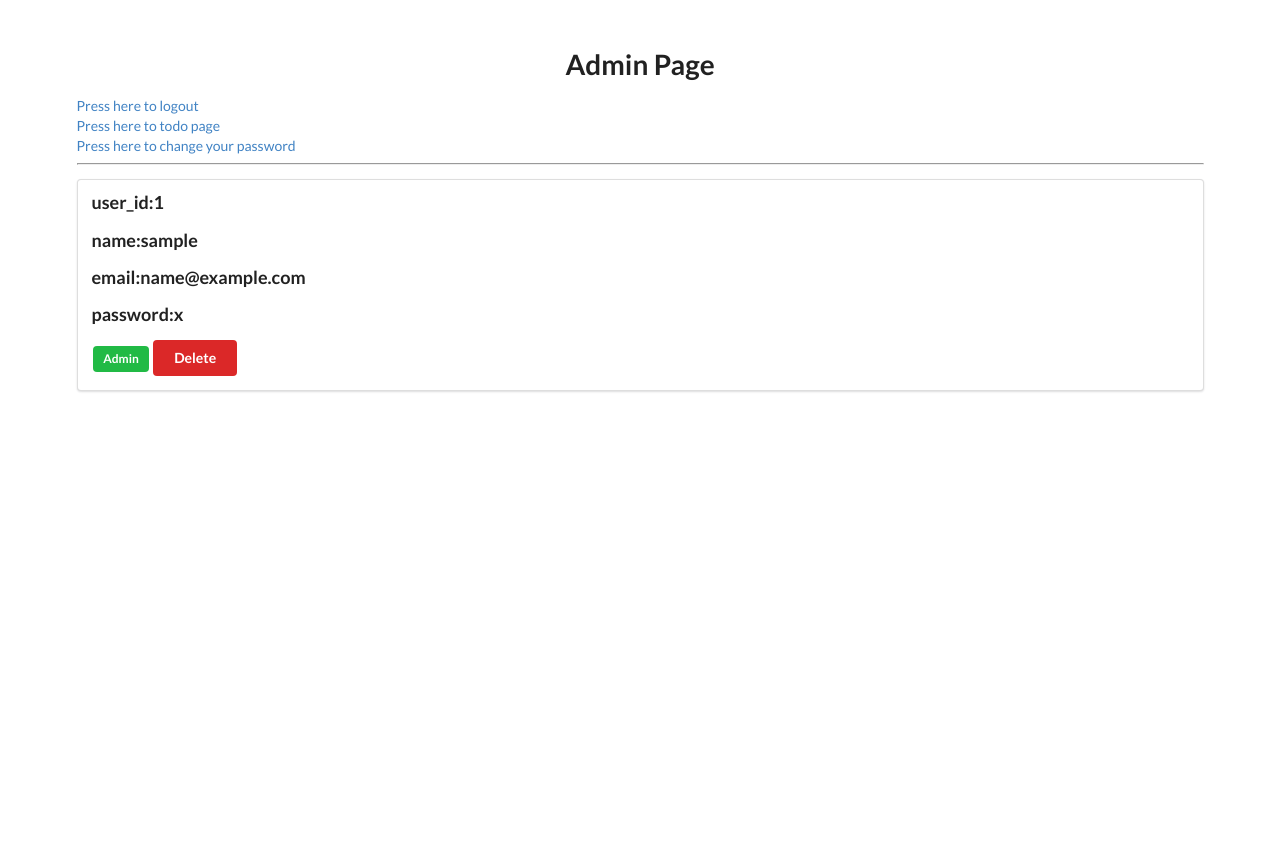
After one commit to lShoichil/flask-rest-api, a Flask app: page /admin_page in a window 1280 px wide. The commit adds this page. Run offline with Flask 2, Linux system fonts and the light colour scheme; a user stored in the database is signed in; tables that the repository leaves empty hold one stand-in row (values such as "Sample post").

Commit message:
add change password and admin mode

```diff
--- a/ToDo/routes.py
+++ b/ToDo/routes.py
@@ -10,7 +10,14 @@ from itsdangerous import SignatureExpired
 
 from ToDo import bcrypt, db, mail
 from ToDo.config import s
-from ToDo.models import User, Todo, LoginForm, RegisterForm
+from ToDo.models import (
+    User,
+    Todo,
+    LoginForm,
+    RegisterForm,
+    AdminForm,
+    ChangePasswordForm,
+)
 
 main_routes = Blueprint("main", __name__, template_folder="templates")
 
@@ -20,11 +27,21 @@ def home():
     return render_template("home.html")
 
 
+@main_routes.route("/admin_page", methods=["GET", "POST"])
+@login_required
+def go_admin_page():
+    if current_user.admin:
+        user_list = User.query.filter_by().all()
+        return render_template("admin_page.html", user_list=user_list)
+    else:
+        return redirect(url_for("main.login"))
+
+
 @main_routes.route("/login", methods=["GET", "POST"])
 def login():
     form = LoginForm()
     if form.validate_on_submit():
-        user = User.query.filter_by(username=form.email.data).first()
+        user = User.query.filter_by(email=form.email.data).first()
         if user:
             if bcrypt.check_password_hash(user.password, form.password.data):
                 login_user(user)
@@ -32,10 +49,24 @@ def login():
     return render_template("login.html", form=form)
 
 
-@main_routes.route("/todo_lists", methods=["GET", "POST"])
-@login_required
-def todo_lists():
-    return render_template("todo.html")
+@main_routes.route("/register", methods=["GET", "POST"])
+def register():
+    form = RegisterForm()
+    if form.validate_on_submit():
+        user = User.query.filter_by(email=form.email.data).first()
+        if not user:
+            hashed_password = bcrypt.generate_password_hash(form.password.data)
+            new_user = User(
+                username=form.username.data,
+                email=form.email.data,
+                password=hashed_password,
+                admin=0,
+            )
+            db.session.add(new_user)
+            db.session.commit()
+            return redirect(url_for("main.login"))
+
+    return render_template("register.html", form=form)
 
 
 @main_routes.route("/logout", methods=["GET", "POST"])
@@ -45,23 +76,37 @@ def logout():
     return redirect(url_for("main.login"))
 
 
-@main_routes.route("/register", methods=["GET", "POST"])
-def register():
-    form = RegisterForm()
-    if form.validate_on_submit():
-        hashed_password = bcrypt.generate_password_hash(form.password.data)
-        new_user = User(username=form.username.data, email=form.email.data, password=hashed_password)
-        db.session.add(new_user)
+@main_routes.route("/update_to_admin", methods=["GET", "POST"])
+def update_to_admin():
+    form = AdminForm()
+    user = User.query.filter_by(email=form.email.data).first()
+    if user:
+        user.admin = not user.admin
         db.session.commit()
-        return redirect(url_for("main.login"))
+        return "<h1>User update!</h1>"
 
-    return render_template("register.html", form=form)
+    return render_template("update_to_admin.html", form=form)
+
+
+@main_routes.route("/admin_page/delete/<int:user_id>")
+def delete_user(user_id):
+    if user_id != current_user.id:
+        user = User.query.filter_by(id=user_id).first()
+        todo_list = Todo.query.filter_by(user_id=user.id).all()
+        for todo in todo_list:
+            db.session.delete(todo)
+        db.session.delete(user)
+        db.session.commit()
+    return redirect(url_for("main.go_admin_page"))
 
 
 @main_routes.route("/todo")
 def go_todo():
     try:
-        todo_list = Todo.query.filter_by(user_id=current_user.id).all()
+        if not current_user.admin:
+            todo_list = Todo.query.filter_by(user_id=current_user.id).all()
+        elif current_user.admin:
+            todo_list = Todo.query.filter_by().all()
         return render_template("todo.html", todo_list=todo_list)
     except AttributeError:
         flash("Сначала залогинься!", "success")
@@ -79,7 +124,10 @@ def add():
 
 @main_routes.route("/todo/update/<int:todo_id>")
 def update(todo_id):
-    todo = Todo.query.filter_by(user_id=current_user.id, id=todo_id).first()
+    if not current_user.admin:
+        todo = Todo.query.filter_by(user_id=current_user.id, id=todo_id).first()
+    elif current_user.admin:
+        todo = Todo.query.filter_by(id=todo_id).first()
     todo.complete = not todo.complete
     db.session.commit()
     return redirect(url_for("main.go_todo"))
@@ -87,35 +135,48 @@ def update(todo_id):
 
 @main_routes.route("/todo/delete/<int:todo_id>")
 def delete(todo_id):
-    todo = Todo.query.filter_by(user_id=current_user.id, id=todo_id).first()
+    if not current_user.admin:
+        todo = Todo.query.filter_by(user_id=current_user.id, id=todo_id).first()
+    elif current_user.admin:
+        todo = Todo.query.filter_by(id=todo_id).first()
     db.session.delete(todo)
     db.session.commit()
     return redirect(url_for("main.go_todo"))
 
 
-@main_routes.route('/confirm_email', methods=['GET', 'POST'])
-def index():
-    if request.method == 'GET':
-        return '<form action="/confirm_email" method="POST"><input name="email"><input type="submit"></form>'
-
-    email = request.form['email']
-    token = s.dumps(email, salt='email-confirm')
-
-    msg = Message('Confirm Email', sender='teamsuppormail@yandex.ru', recipients=[email])
-
-    link = url_for('main.confirm_email', token=token, _external=True)
-
-    msg.body = 'Your link is {}'.format(link)
-
-    mail.send(msg)
-
-    return '<h1>The email you entered is {}. The token is {}</h1>'.format(email, token)
+@main_routes.route("/change_password", methods=["GET", "POST"])
+def prechange_password():
+    try:
+        user = User.query.filter_by(id=current_user.id).first()
+        if request.method == "GET":
+            return '<form action="/change_password" method="POST"><input name="email"><input type="submit"></form>'
+        email = request.form["email"]
+        token = s.dumps(email, salt="email-confirm")
+        msg = Message(
+            "Confirm Email", sender="teamsuppormail@yandex.ru", recipients=[email]
+        )
+        link = url_for("main.change_password", token=token, _external=True)
+        msg.body = "Your link is {}".format(link)
+        mail.send(msg)
+        return "<h1>The email you entered is {}. The token is {}</h1>".format(
+            email, token
+        )
+    except AttributeError:
+        return redirect(url_for("main.login"))
 
 
-@main_routes.route('/confirm_email/<token>')
-def confirm_email(token):
+@main_routes.route("/change_your_new_password/<token>", methods=["GET", "POST"])
+def change_password(token):
+    form = ChangePasswordForm(request.form)
     try:
-        email = s.loads(token, salt='email-confirm', max_age=3600)
+        email = s.loads(token, salt="email-confirm", max_age=3600)
     except SignatureExpired:
-        return '<h1>The token is expired!</h1>'
-    return '<h1>The token works!</h1>'
+        return "<h1>The token is expired!</h1>"
+    user = User.query.filter_by(email=email).first()
+    if user and form.password.data:
+        hashed_password = bcrypt.generate_password_hash(form.password.data)
+        user.password = hashed_password
+        db.session.commit()
+        return redirect(url_for("main.logout"))
+
+    return render_template("change_your_new_password.html", form=form)
--- /dev/null
+++ b/ToDo/templates/admin_page.html
@@ -0,0 +1,41 @@
+<!DOCTYPE html>
+<html lang="en">
+
+<head>
+    <meta charset="UTF-8">
+    <meta name="viewport" content="width=device-width, initial-scale=1.0">
+    <title>Todo App</title>
+
+    <link rel="stylesheet" href="https://cdn.jsdelivr.net/npm/semantic-ui@2.4.2/dist/semantic.min.css">
+    <script src="https://cdn.jsdelivr.net/npm/semantic-ui@2.4.2/dist/semantic.min.js"></script>
+</head>
+
+<body>
+<div style="margin-top: 50px;" class="ui container">
+    <h1 class="ui center aligned header">Admin Page</h1>
+    <a href="{{ url_for('main.logout') }}">Press here to logout</a>
+    <br>
+    <a href="{{ url_for('main.go_todo') }}">Press here to todo page</a>
+    <br>
+    <a href="{{ url_for('main.prechange_password') }}">Press here to change your password</a>
+    <hr>
+
+    {% for user in user_list %}
+        <div class="ui segment">
+            <p class="ui big header"> user_id:{{ user.id }}</p>
+            <p class="ui big header"> name:{{ user.username }}</p>
+            <p class="ui big header"> email:{{ user.email }}</p>
+            <p class="ui big header"> password:{{ user.password }}</p>
+            {% if user.admin == False %}
+                <span class="ui gray label">Not Admin</span>
+            {% else %}
+                <span class="ui green label">Admin</span>
+            {% endif %}
+
+            <a class="ui red button" href="/admin_page/delete/{{ user.id }}">Delete</a>
+        </div>
+    {% endfor %}
+</div>
+</body>
+
+</html>
--- a/ToDo/templates/todo.html
+++ b/ToDo/templates/todo.html
@@ -16,8 +16,12 @@
 
     <form class="ui form" action="/todo/add" method="post">
         <div class="field">
+            <a href="{{ url_for('main.logout') }}">Press here to logout</a>
+            <br>
+            <a href="{{ url_for('main.go_admin_page') }}">Press here to admin page</a>
+{#            <br>#}
+{#            <a href="{{ url_for('main.prechange_password') }}">Press here to change your password</a>#}
             <label>Todo Title</label>
-            <a href="{{ url_for('main.logout') }}">Press here to logout</a>
             <input type="text" name="title" placeholder="Enter Todo..."><br>
         </div>
         <button class="ui blue button" type="submit">Add</button>
```
Also changed, not shown: ToDo/models.py (+25 -1 lines), ToDo/templates/change_your_new_password.html (added, +27 -0 lines), ToDo/templates/update_to_admin.html (added, +27 -0 lines).
